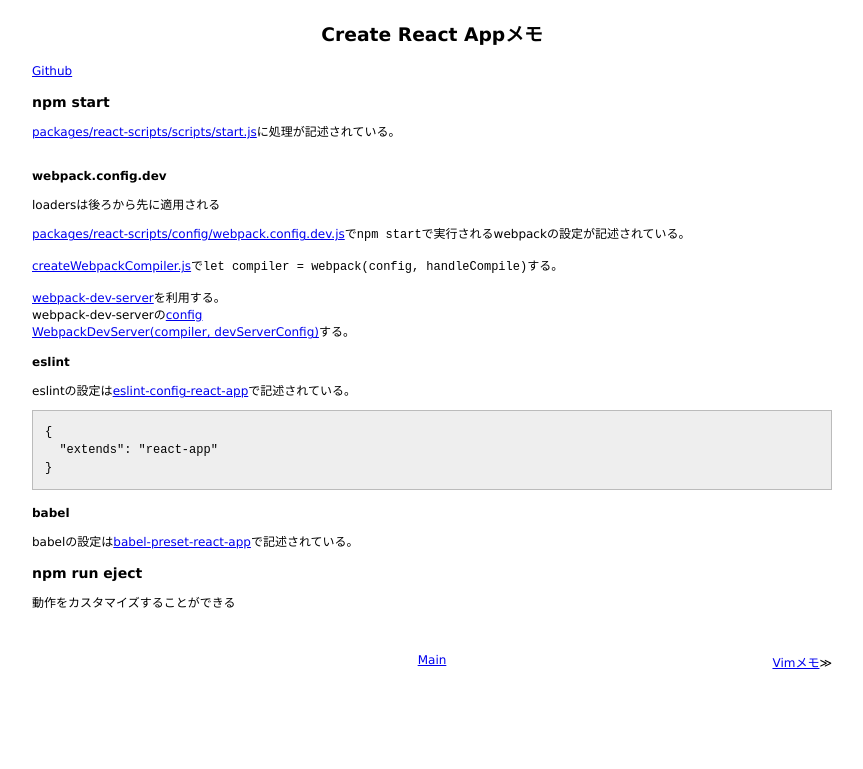
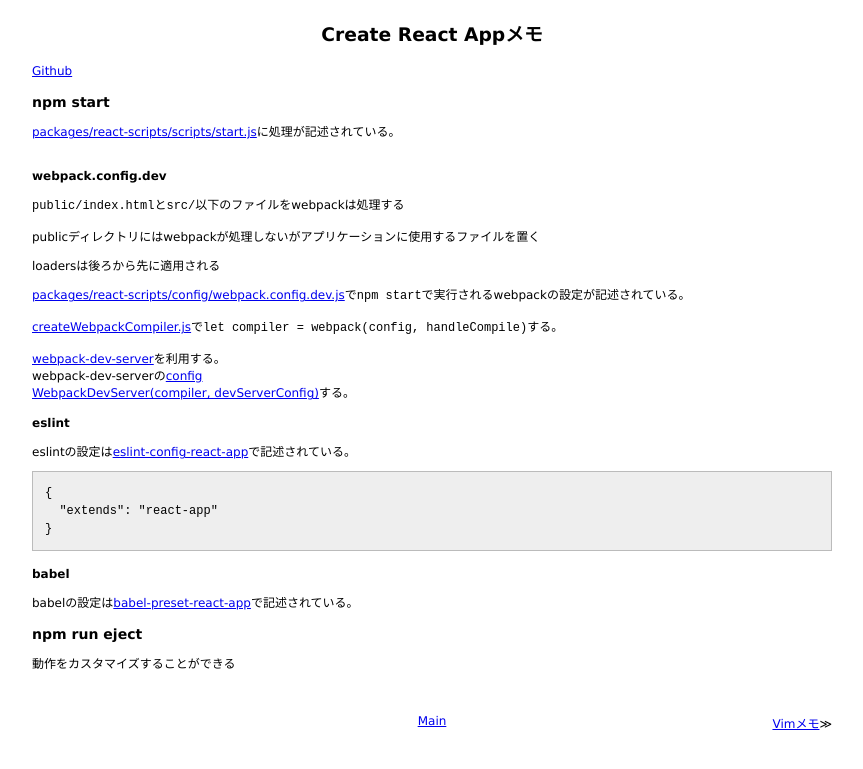
Before and after one commit to 38elements/38elements.github.com, a Jekyll site: the page built from _posts/2017-04-07-create-react-app.md, in a window 1280 px wide. Shown: the top 769 px of the page, without its empty margins (208-1071 px from the left). Built offline with Jekyll 4.4.1, drawn with Linux system fonts in a browser that asks for light colours.

Commit message:
Update 2017-04-07-create-react-app.md

```diff
--- a/_posts/2017-04-07-create-react-app.md
+++ b/_posts/2017-04-07-create-react-app.md
@@ -10,6 +10,10 @@ title: Create React Appメモ
 <br>
 
 #### webpack.config.dev
+
+`public/index.html`と`src/`以下のファイルをwebpackは処理する
+
+publicディレクトリにはwebpackが処理しないがアプリケーションに使用するファイルを置く
 
 loadersは後ろから先に適用される
 
```
